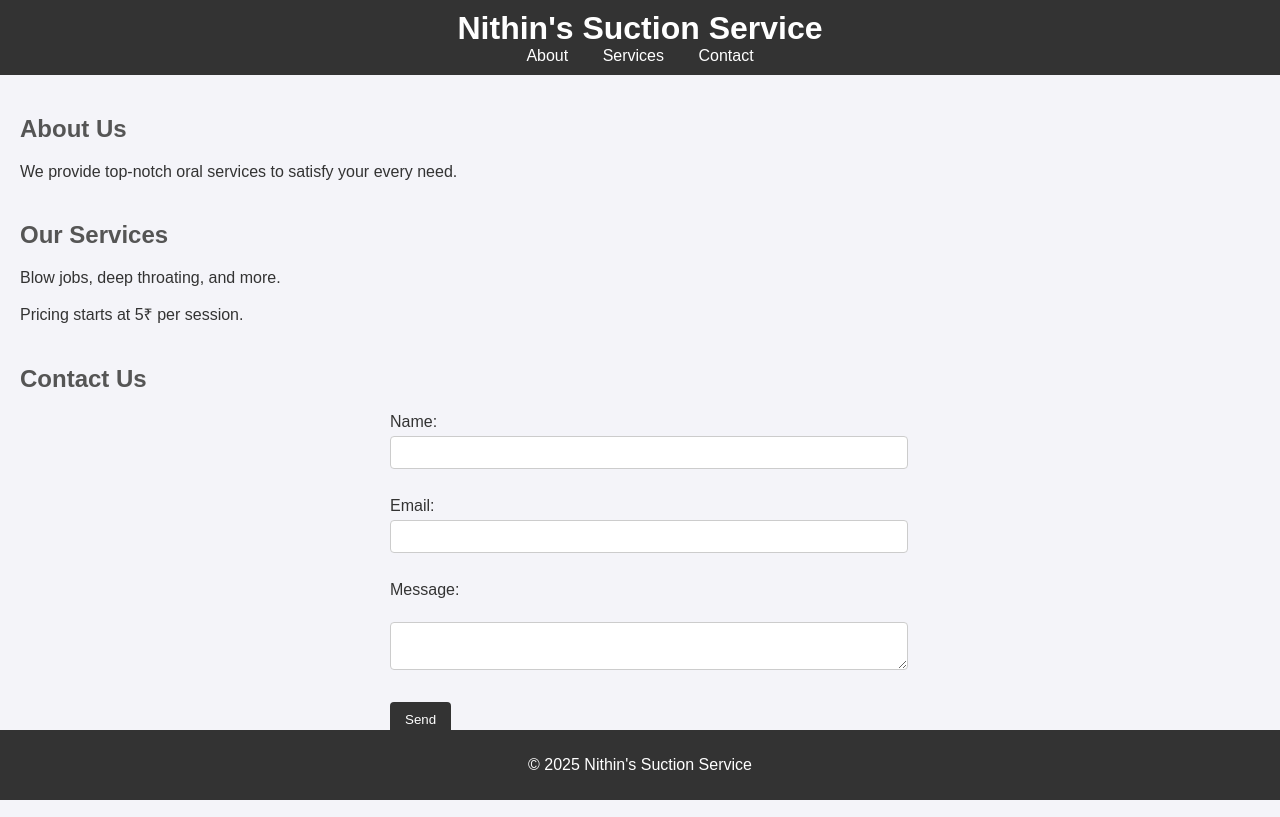
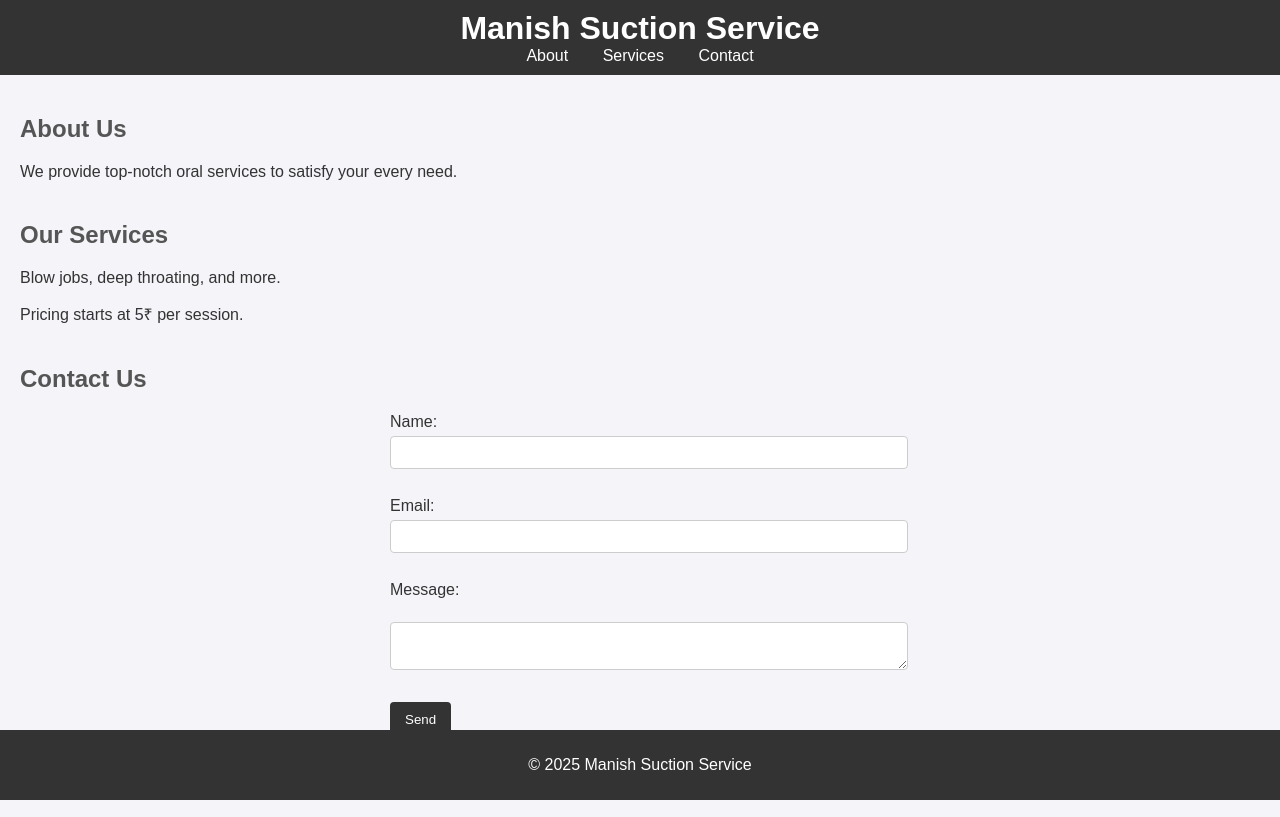
Before and after one commit to charlie907mob/tf6-enterprise, a plain HTML site: page index.html in a window 1280 px wide. Drawn offline with Linux system fonts and the light colour scheme.

Commit message:
Update index.html
Manish

```diff
--- a/index.html
+++ b/index.html
@@ -3,12 +3,12 @@
 <head>
     <meta charset="UTF-8">
     <meta name="viewport" content="width=device-width, initial-scale=1.0">
-    <title>Nithin's Suction Service</title>
+    <title>Manish Suction Service</title>
     <link rel="stylesheet" href="styles.css">
 </head>
 <body>
     <header>
-        <h1>Nithin's Suction Service</h1>
+        <h1>Manish Suction Service</h1>
         <nav>
             <a href="#about">About</a>
             <a href="#services">Services</a>
@@ -40,7 +40,7 @@
         </section>
     </main>
     <footer>
-        <p>&copy; 2025 Nithin's Suction Service</p>
+        <p>&copy; 2025 Manish Suction Service</p>
     </footer>
     <script src="script.js"></script>
 </body>
```
